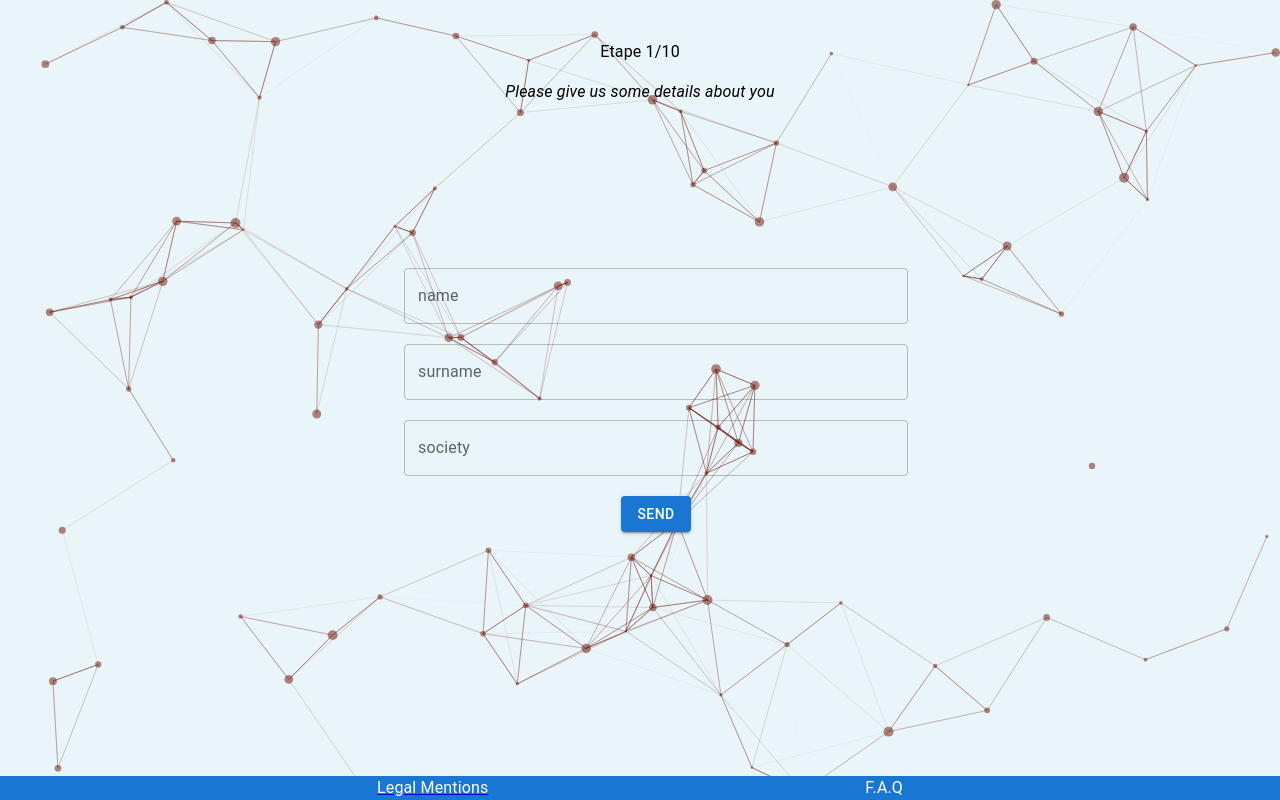
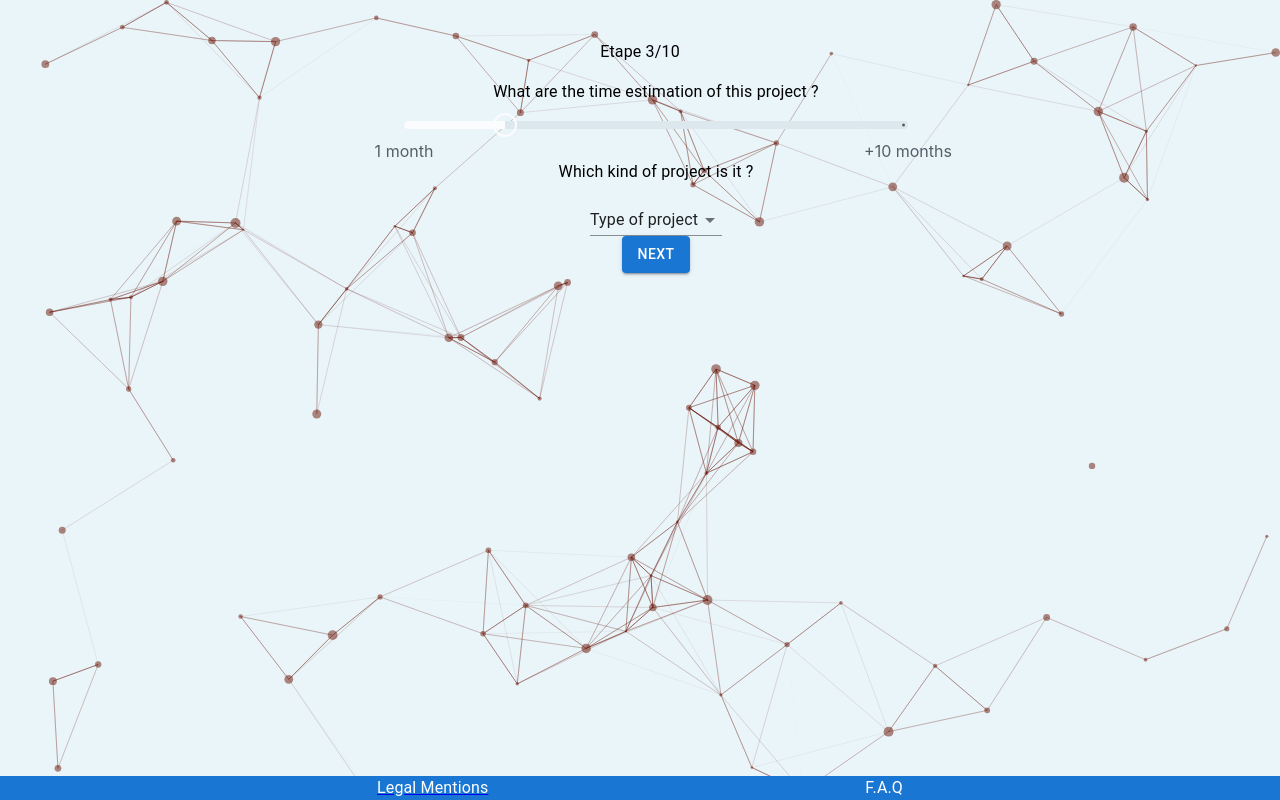
Before and after one commit to MarthL/survey, a React (Create React App) app: page / in a window 1280 px wide. Built offline with nearby package versions, Linux system fonts and the light colour scheme.

Commit message:
formik step3 is now working correctly

```diff
--- a/src/components/Stepper/Step3.tsx
+++ b/src/components/Stepper/Step3.tsx
@@ -2,17 +2,31 @@ import React, {useState, useEffect} from "react";
 import { JSX } from "react/jsx-runtime";
 import Slider from '@mui/joy/Slider';
 import Tooltip from '@mui/material/Tooltip';
-import { Container } from "@mui/material";
-import Select from '@mui/joy/Select';
-import Option from '@mui/joy/Option';
+import { Container, SelectChangeEvent } from "@mui/material";
 import {Box} from "@mui/material";
-import { Typography } from "@mui/material";
+import { Typography, Select, MenuItem } from "@mui/material";
 import {Button} from "@mui/material";
+import { Formik, Form } from "formik";
+import { Option } from '@mui/joy';
 
 export function Step3(props: any): JSX.Element {
 
   const { set, setCount } = props;
   const [open, setOpen] = useState(false);
+  const [type, setType] = useState('');
+  const [time, setTime] = useState('');
+  const [selectedType, setSelectedType] = useState('');
+  const [selectedValue, setSelectedValue] = useState('');
+
+  const handleChange = (event: SelectChangeEvent<string>) => {
+    setSelectedValue(event.target.value);
+  };
+
+  const handleTypeChange = (event: any) => {
+    const selectedValue = event.target.value;
+    setSelectedType(selectedValue);
+    setType(selectedValue);
+  };
 
   useEffect(() => {
     document.addEventListener('click', handleOutsideClick);
@@ -45,12 +59,39 @@ export function Step3(props: any): JSX.Element {
     { value: 11, label: '+10 months' },
   ];
 
+  const getMenuText = (value: string) => {
+    switch (value) {
+      case 'static':
+        return 'Static Website';
+      case 'webapp':
+        return 'Web Application';
+      case 'features':
+        return 'Features on existing Web app';
+      case 'consulting':
+        return 'Consulting';
+      case 'else':
+        return 'Something else';
+      default:
+        return 'Type of project';
+    }
+  };
+
   return(<>
+  <Formik initialValues={{time: 3, type: ''}} onSubmit={(values: any) => {
+    setType(values.type);
+    setTime(values.time);
+    console.log(values);
+    console.log('type', values.type);
+    console.log('time', values.time);
+  } }>
+  {({ values, setFieldValue }) => (
+  <Form>
   <Container sx={{ margin: "1rem" }}>
   <Box component="div" sx={{marginBlock: '10px'}}>
   <Typography textAlign="center"> What are the time estimation of this project ? </Typography>
   <Slider
     color="info"
+    name="time"
     size="lg"
     variant="solid"
     defaultValue={3}
@@ -60,33 +101,46 @@ export function Step3(props: any): JSX.Element {
     marks={marks}
     valueLabelFormat={isMaxValue}
     getAriaValueText={valueText}
+    onChange={(event, value) => setFieldValue("time", value)}
   />
   </Box>
 
   <Typography textAlign="center">Which kind of project is it ? </Typography>
 
-  <Box component="div" sx={{marginTop : "20px"}}>
+  <Box component="div" sx={{marginTop : "20px", textAlign: 'center'}}>
   <Select
       color="primary"
-  disabled={false}
+      name="type"
       placeholder="Type of project"
-  size="lg"
-  variant="plain"
+      displayEmpty
+      size="medium"
+      variant="standard"
+      value={selectedValue}
+      onChange={(event: any) => {
+        setFieldValue("type", event.target.value);
+        handleChange(event);
+      }}
+      renderValue={(value: string) => getMenuText(value)}
       onClose={() => setOpen(false)}
       onClick={() => setOpen(true)}
+      sx={{ textAlign: 'center' }}
     >
-<Option value="static">Static Website</Option>
-  <Option value="webapp">Web Application</Option>
-  <Option value="features">Features on existing Web app</Option>
-  <Option value="consulting">Consulting</Option>
-  <Option value="else">Something else</Option>
+      <MenuItem value="" disabled> Type of project </MenuItem>
+      <MenuItem value="static">Static Website</MenuItem>
+      <MenuItem value="webapp">Web Application</MenuItem>
+      <MenuItem value="features">Features on existing Web app</MenuItem>
+      <MenuItem value="consulting">Consulting</MenuItem>
+      <MenuItem value="else">Something else</MenuItem>
     </Select>
+
  </Box>
 
 <Box textAlign="center">
- <Button variant="contained" type="submit" onSubmit={() => setCount(4)}> Next </Button>
+ <Button variant="contained" type="submit" onClick={() => console.log('values')}> Next </Button>
 </Box>
-
 </Container>
+</Form>
+)}
+</Formik>
   </>)
 }
--- a/src/components/Stepper/StepperComponent.tsx
+++ b/src/components/Stepper/StepperComponent.tsx
@@ -13,7 +13,7 @@ import { Step3 } from './Step3';
 
 export function StepperComponent(props: any): JSX.Element {
 
-  const [count, setCount] = useState(1); // set to 1 by default, change for debug
+  const [count, setCount] = useState(3); // set to 1 by default, change for debug
   const maxCount: any = 10;
 
   return(
```
Lines whose indentation alone changed are shown as unchanged.
